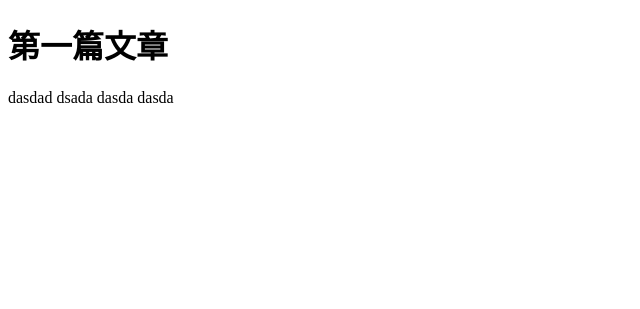
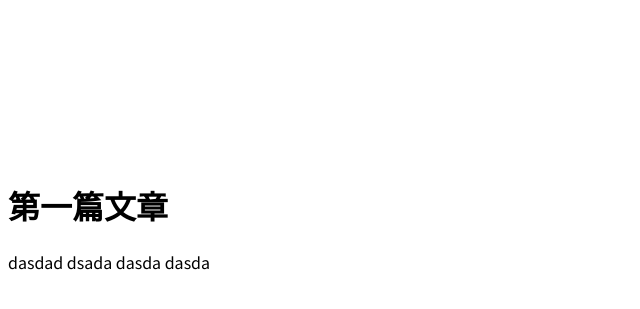
Before and after one commit to liushuaiiu/liushuaiiu.github.io, a Jekyll site: the page built from articles/my-first-article.md, in a window 1280 px wide. Shown: the top 309 px of the page, without its empty margins (0-640 px from the left). Built offline with Jekyll 4.4.1, drawn with Linux system fonts in a browser that asks for light colours; our own code applies the rules of GitHub Pages for plain Markdown files.

Commit message:
Update default.html

```diff
--- a/_layouts/default.html
+++ b/_layouts/default.html
@@ -4,7 +4,7 @@
     <meta charset="UTF-8">
     <title>行船入三潭</title>
     <!-- 链接到CSS文件 -->
-    <link rel="stylesheet" href="assets/css/style.css">
+    <link rel="stylesheet" href="/assets/css/style.css">
     <link href="https://fonts.googleapis.com/css2?family=Noto+Sans+SC:wght@400;700&display=swap" rel="stylesheet">
 </head>
 <body>
```
